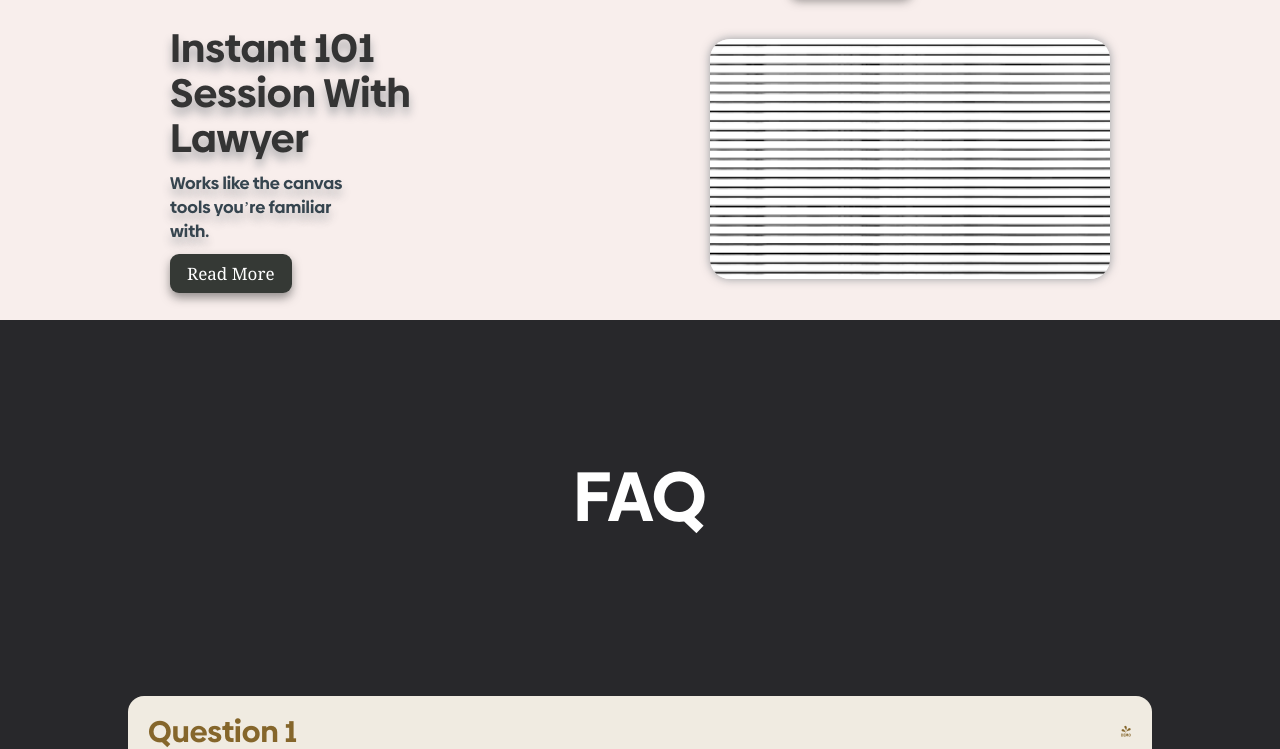
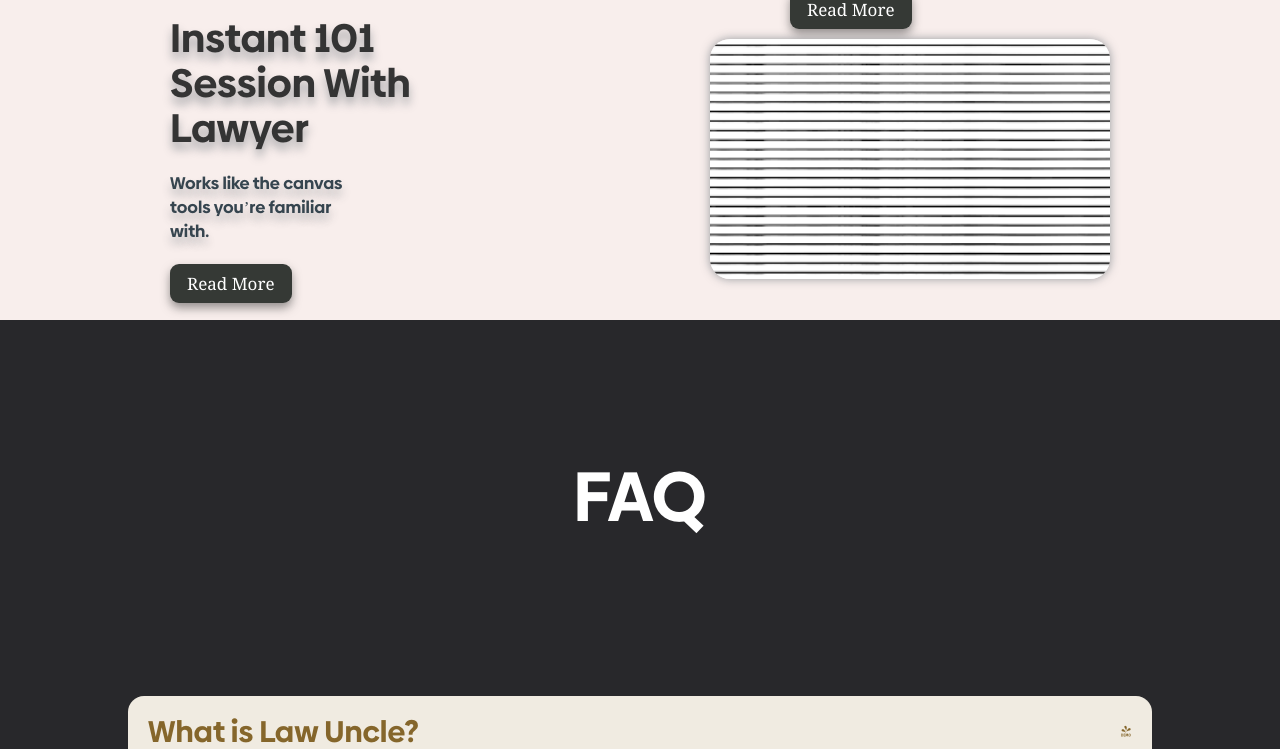
Before and after one commit to rajsha10/LawUncle, a React (Vite) app: page / in a window 1280 px wide. Shown: the part 2040-2789 px from the top of the page. Built offline with nearby package versions, Linux system fonts and the light colour scheme.

Commit message:
finishing up

```diff
--- a/src/assets/Accordion.css
+++ b/src/assets/Accordion.css
@@ -61,5 +61,6 @@
     font-family: 'Fontspring DEMO Biennale Bold';
     color: #8b7f75;
     transition: all 0.5s cubic-bezier(1,0,1,0);
+    padding: 2rem 0;
 
 }
--- a/src/components/Accordion.jsx
+++ b/src/components/Accordion.jsx
@@ -35,8 +35,8 @@
 
 const data = [
     {
-        Q : 'Question 1',
-        answer: "Lorem ipsum dolor sit, amet consectetur adipisicing elit. Repudiandae dolorum temporibus labore facere quasi aut alias nihil, debitis atque rerum?",
+        Q : 'What is Law Uncle?',
+        answer: "Law Uncle is web3 app to provide quick guide and consultancy using AI and 101 sessions with Lawyers",
     },
     {
         Q : 'Question 2',
```
